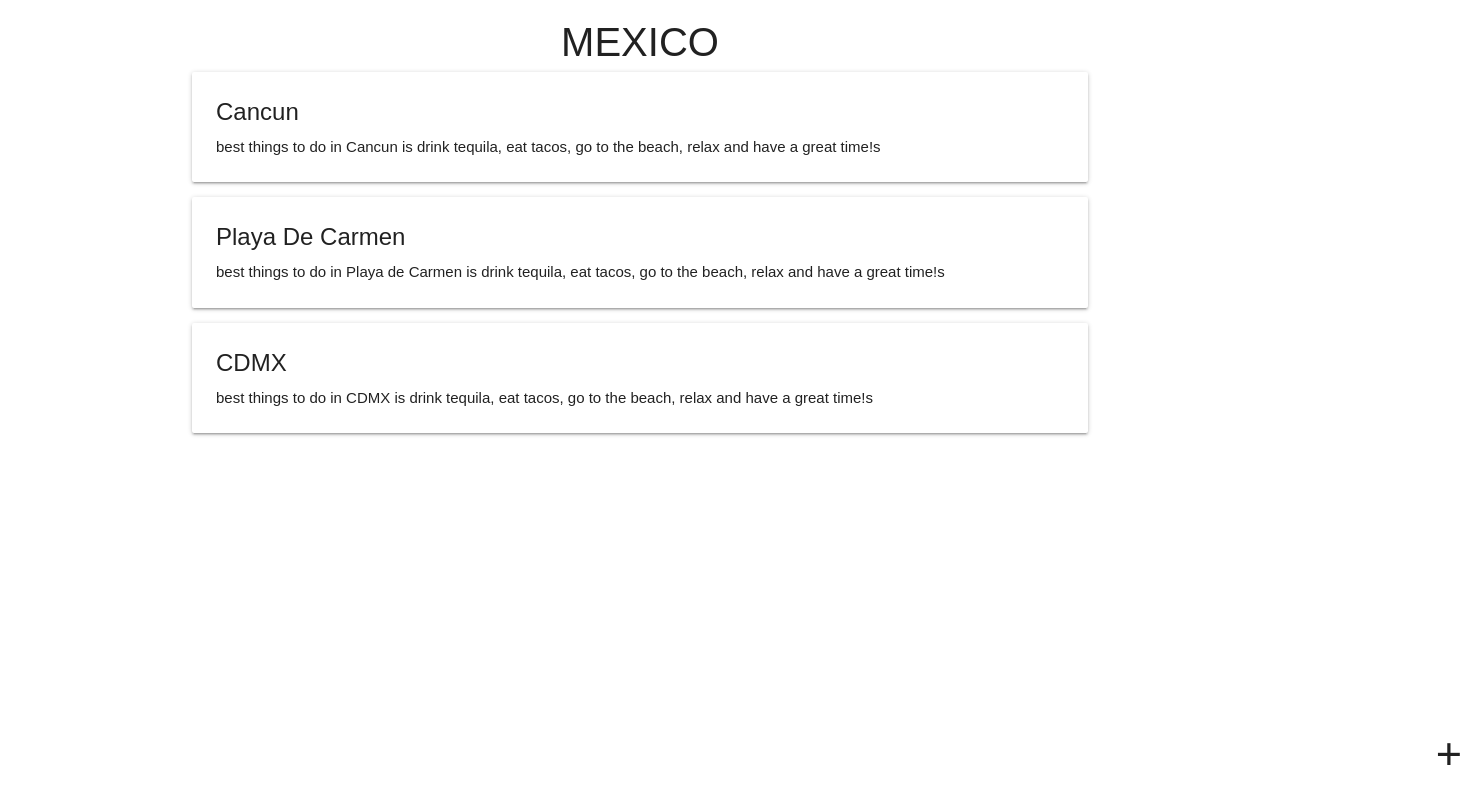
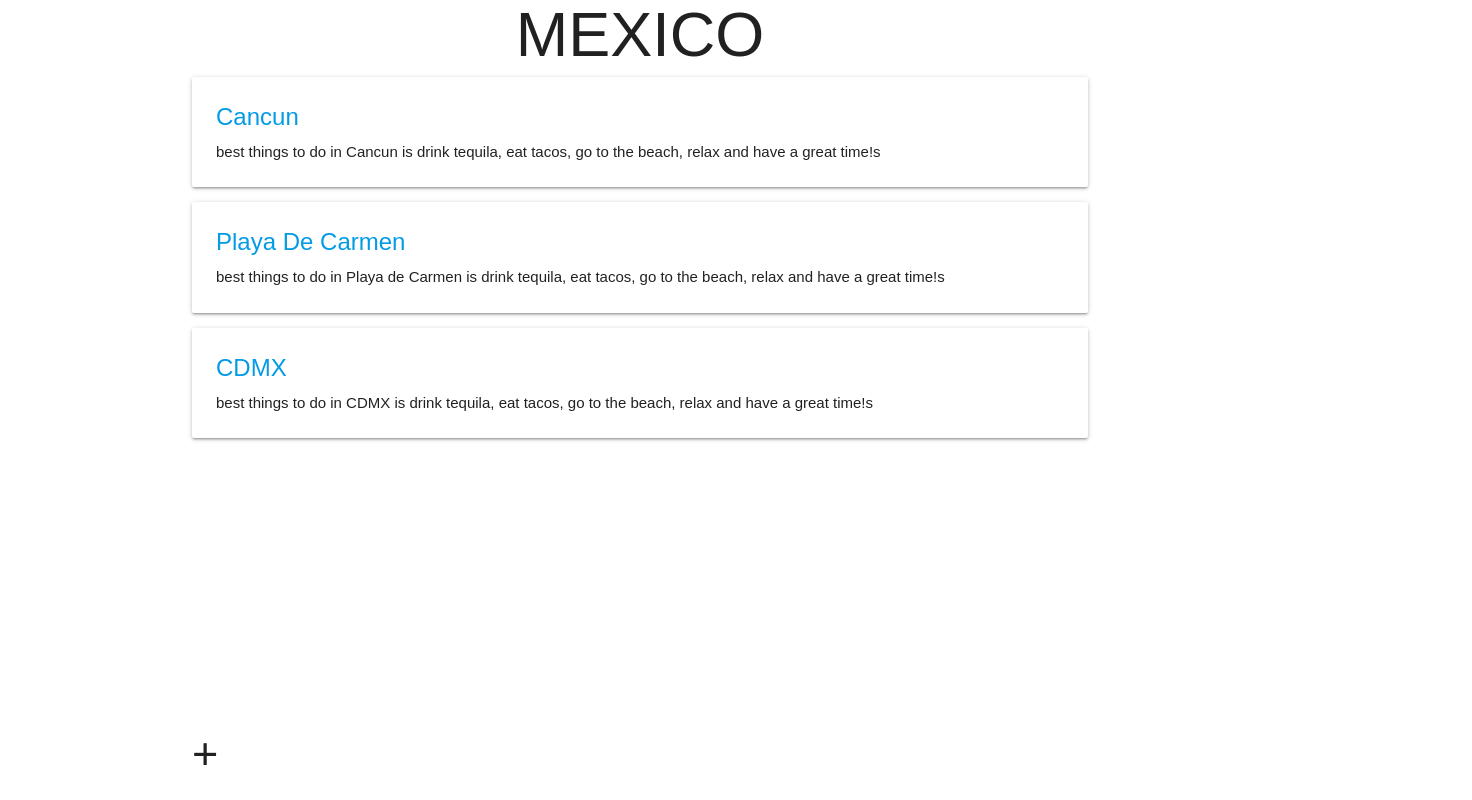
Before and after one commit to olessiap/travel-log, a React (Create React App) app: page / in a window 1280 px wide. Shown: the whole page, 1472 px wide, since content can reach past the window. Built offline with nearby package versions, Linux system fonts and the light colour scheme.

Commit message:
added Router Link to each city name in home to redirect to its own route

```diff
--- a/src/App.js
+++ b/src/App.js
@@ -12,19 +12,19 @@ export class App extends Component {
         {
           id:1,
           userId:1,
-          title:"Cancun",
+          name:"Cancun",
           body:"best things to do in Cancun is drink tequila, eat tacos, go to the beach, relax and have a great time!s"
         },
         {
           id:2,
           userId:1,
-          title:"Playa De Carmen",
+          name:"Playa De Carmen",
           body:"best things to do in Playa de Carmen is drink tequila, eat tacos, go to the beach, relax and have a great time!s"
         },
         {
           id:3,
           userId:1,
-          title:"CDMX",
+          name:"CDMX",
           body:"best things to do in CDMX is drink tequila, eat tacos, go to the beach, relax and have a great time!s"
         }
       ]
@@ -37,7 +37,7 @@ export class App extends Component {
     return (
       <BrowserRouter>
         <Route exact path="/" render={(props) => <CountryPage {...props} cities={this.state.cities}/> } />
-        <Route path="/:city_id" render={(props) => <CityPage {...props} city_id={id} /> } />
+        <Route to path="/:city_id" render={(props) => <CityPage {...props} city_id={id}  cities={this.state.cities}/> } />
       </BrowserRouter>
     )
   }
--- a/src/CityPage.js
+++ b/src/CityPage.js
@@ -11,9 +11,20 @@ export class CityPage extends Component {
     })
   }
   render() {
+    const { cities } = this.props
+    const city = cities.map(city => {
+      if(city.id == this.state.id) {
+        return(
+          <div className="post" key={city.id}>
+            <h4 className="center">{city.name}</h4>
+            <p>{city.body}</p>
+          </div>
+        )
+      }
+    })
     return (
       <div className="container">
-        {this.state.id}
+        {city}
       </div>
     )
   }
--- a/src/CountryPage.js
+++ b/src/CountryPage.js
@@ -1,14 +1,17 @@
 import React, { Component } from 'react'
+import { Link } from 'react-router-dom'
 
 export class CountryPage extends Component {
   render() {
-    console.log(this.props)
-    let cities = this.props.cities.length ? (
-      this.props.cities.map((city, item) => {
+    const { cities } = this.props
+    const cityList = cities.length ? (
+      this.props.cities.map(city => {
       return (
-        <div className="post card" key={item}>
+        <div className="post card" key={city.id}>
           <div className="card-content">
-            <span className="card-title">{city.title}</span>
+            <Link to={'/' + city.id}>
+              <span className="card-title">{city.name}</span>
+            </Link>
             <p>{city.body}</p>
           </div>
         </div>
@@ -19,8 +22,8 @@ export class CountryPage extends Component {
     )
     return (
       <div className="container">
-        <h1 className="country-title center">MEXICO</h1>
-          {cities}
+        <h1 className="card-title center">MEXICO</h1>
+          {cityList}
         <div className="footer">
           <div className="add-button">+</div>
         </div>
--- a/src/index.css
+++ b/src/index.css
@@ -66,22 +66,17 @@ img {
     position:relative;
 }
 .country-title {
-    width:50%;
-    margin:0 auto;
-    text-align: center;
     font-size:40px;
-    padding-top:20px;
+    padding:20px;
 }
 
 .footer {
     height:10%;
-    width:100%;
     position: absolute;
     bottom:0;
 }
 
 .add-button {
-    float:right;
     font-size:45px;
     text-align:center;
     padding-right:10px;
```
